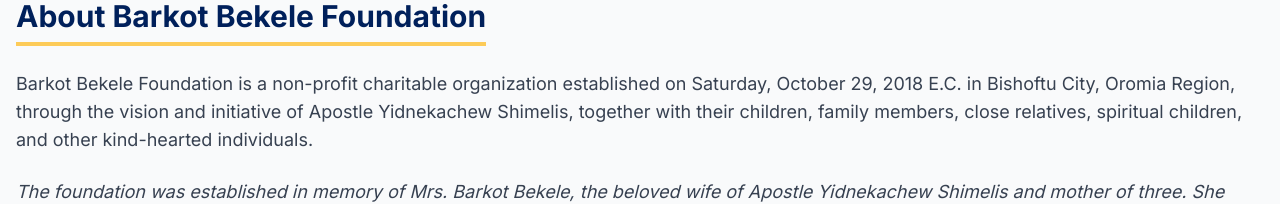
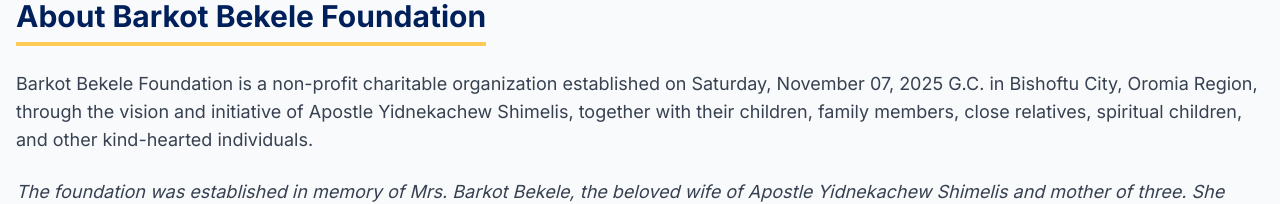
Before and after one commit to EbsaTeklu/barkot-foundation-, a React (Vite) app: page / in a window 1280 px wide. Shown: the part 546-750 px from the top of the page. Built offline with nearby package versions, Linux system fonts and the light colour scheme.

Commit message:
Update foundation establishment date in i18n.js

```diff
--- a/src/i18n.js
+++ b/src/i18n.js
@@ -11,7 +11,7 @@ const resources = {
 
       about: {
         title: "About Barkot Bekele Foundation",
-        content1: "Barkot Bekele Foundation is a non-profit charitable organization established on Saturday, October 29, 2018 E.C. in Bishoftu City, Oromia Region, through the vision and initiative of Apostle Yidnekachew Shimelis, together with their children, family members, close relatives, spiritual children, and other kind-hearted individuals.",
+        content1: "Barkot Bekele Foundation is a non-profit charitable organization established on Saturday, November 07, 2025 G.C. in Bishoftu City, Oromia Region, through the vision and initiative of Apostle Yidnekachew Shimelis, together with their children, family members, close relatives, spiritual children, and other kind-hearted individuals.",
         content2: "The foundation was established in memory of Mrs. Barkot Bekele, the beloved wife of Apostle Yidnekachew Shimelis and mother of three. She served faithfully with her husband, committed to the work of the Gospel with integrity. She was known especially for her role in genuine biblical service—supporting the poor and those in hardship. Because of her remarkable legacy of kindness and compassion, the foundation was established to keep her good works alive."
       },
 
```
